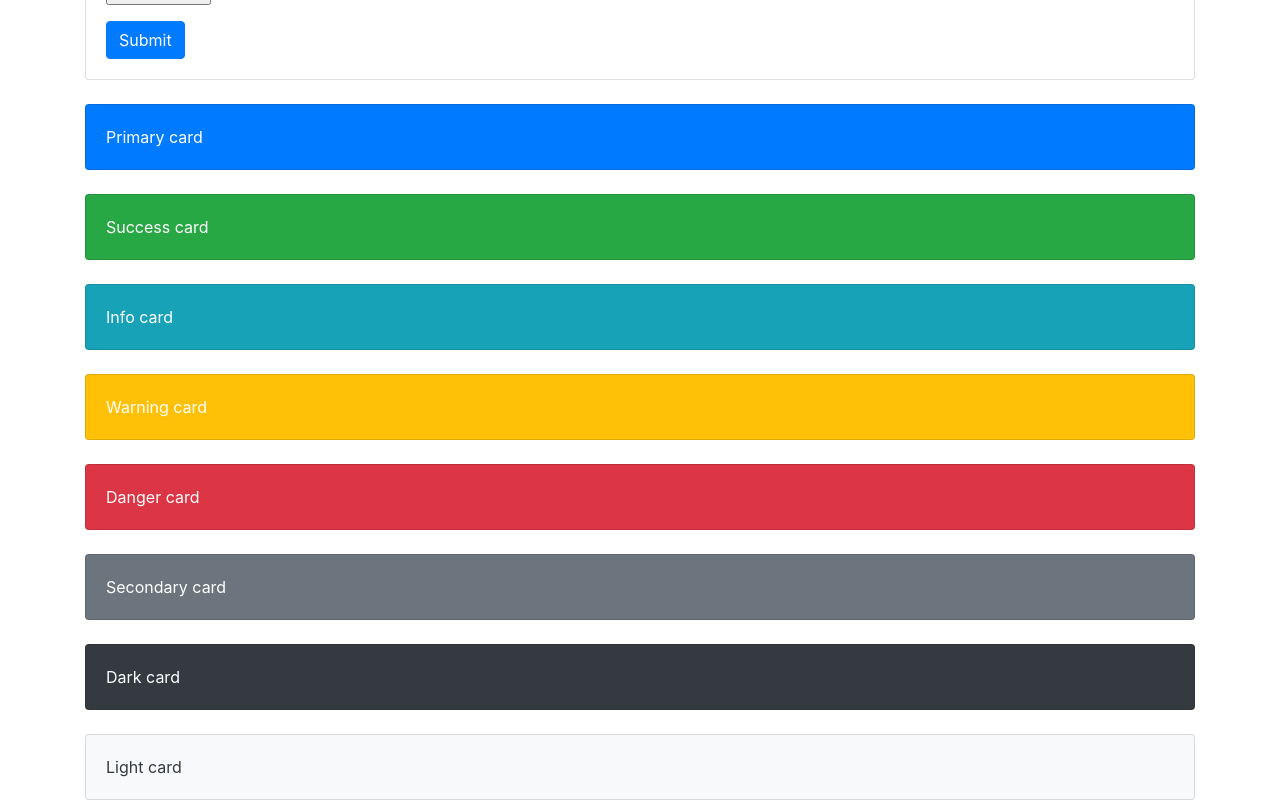
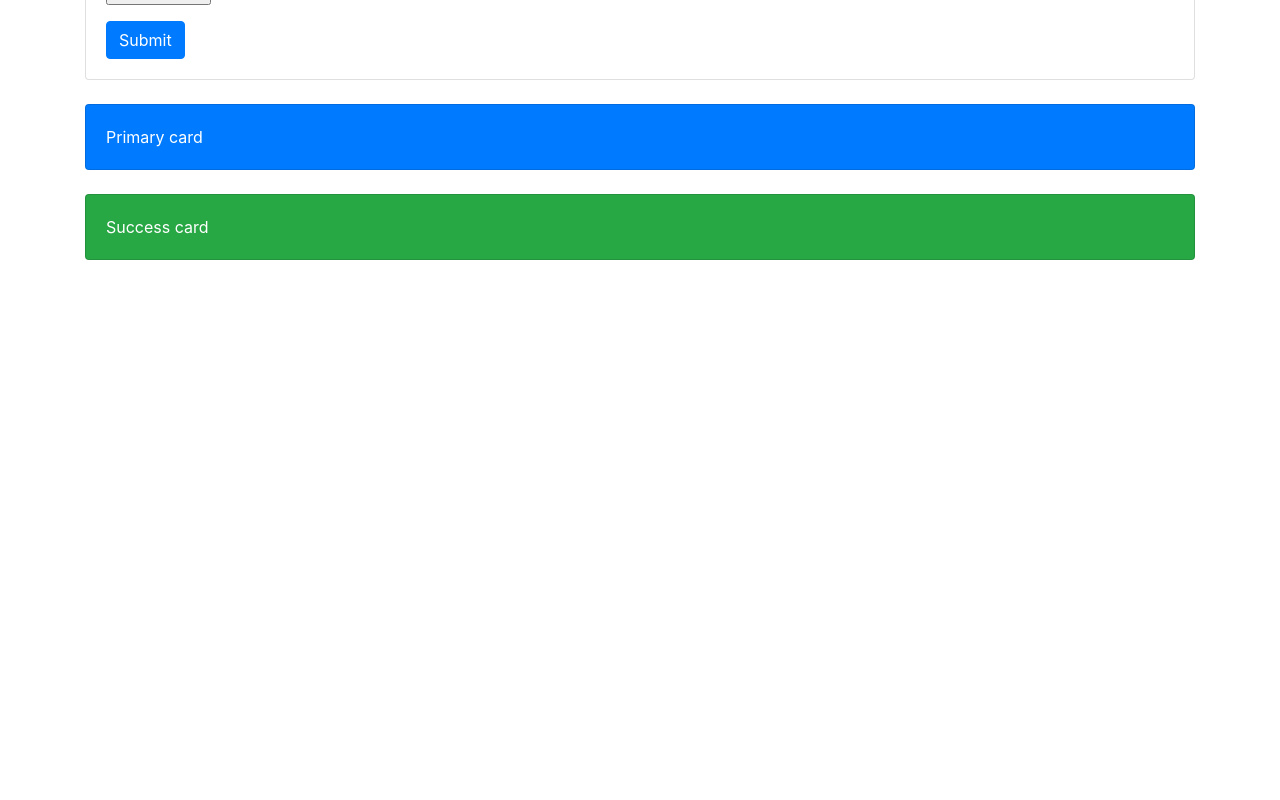
Before and after one commit to monirseccse/angular-taskOne, an Angular app in the folder task/: page / in a window 1280 px wide. Shown: the part 382-1182 px from the top of the page. After the commit the page ends 800 px from the top, so only its background shows below. Built offline with nearby package versions, Linux system fonts and the light colour scheme.

Commit message:
three card added

```diff
--- a/task/src/app/card/card.component.html
+++ b/task/src/app/card/card.component.html
@@ -45,30 +45,6 @@
   <div class="card bg-success text-white">
     <div class="card-body">Success card</div>
   </div>
-  <br>
-  <div class="card bg-info text-white">
-    <div class="card-body">Info card</div>
-  </div>
-  <br>
-  <div class="card bg-warning text-white">
-    <div class="card-body">Warning card</div>
-  </div>
-  <br>
-  <div class="card bg-danger text-white">
-    <div class="card-body">Danger card</div>
-  </div>
-  <br>
-  <div class="card bg-secondary text-white">
-    <div class="card-body">Secondary card</div>
-  </div>
-  <br>
-  <div class="card bg-dark text-white">
-    <div class="card-body">Dark card</div>
-  </div>
-  <br>
-  <div class="card bg-light text-dark">
-    <div class="card-body">Light card</div>
-  </div>
 </div>
 
 </body>
```
